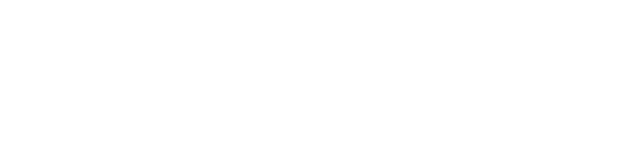
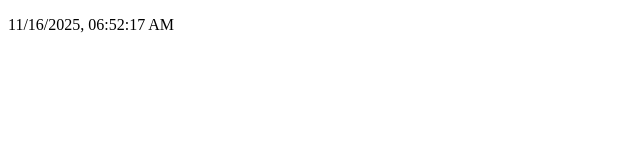
Before and after one commit to acciojob/clock-Satyam722, a website: page main.html in a window 1280 px wide. Shown: the whole page, without its empty margins (0-640 px from the left). Drawn offline with Linux system fonts and the light colour scheme.

Commit message:
created a submission

```diff
--- a/main.html
+++ b/main.html
@@ -7,6 +7,7 @@
 </head>
 
 <body>
+	<p id ="timer"</p>
 	<!-- the entire body must be written by student -->
     <script type="text/javascript" src="./script.js">
 </script>
```
